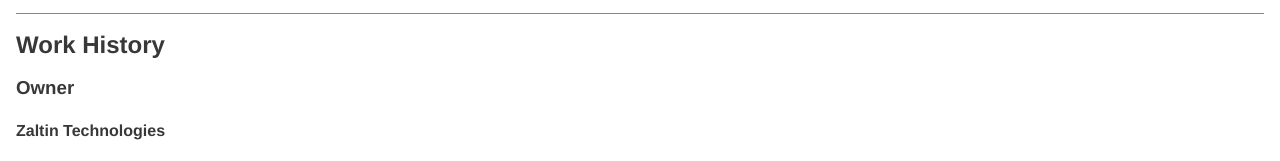
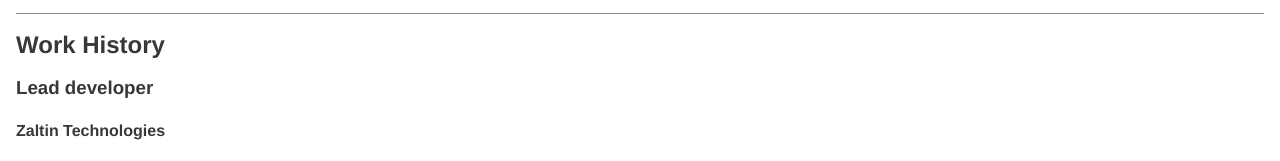
Before and after one commit to Kerrick/hire.kerricklong.com, a plain HTML site: page index.html in a window 1280 px wide. Shown: the part 2751-2912 px from the top of the page. Drawn offline with Linux system fonts and the light colour scheme; a web font is replaced by a local one.

Commit message:
Change owner to lead developer

```diff
--- a/index.html
+++ b/index.html
@@ -237,7 +237,7 @@
       </header>
       <article class="work">
         <hgroup>
-          <h3 class="title">Owner</h3>
+          <h3 class="title">Lead developer</h3>
           <h4 class="company">Zaltin Technologies</h4>
         </hgroup>
         <p class="dates">
```
